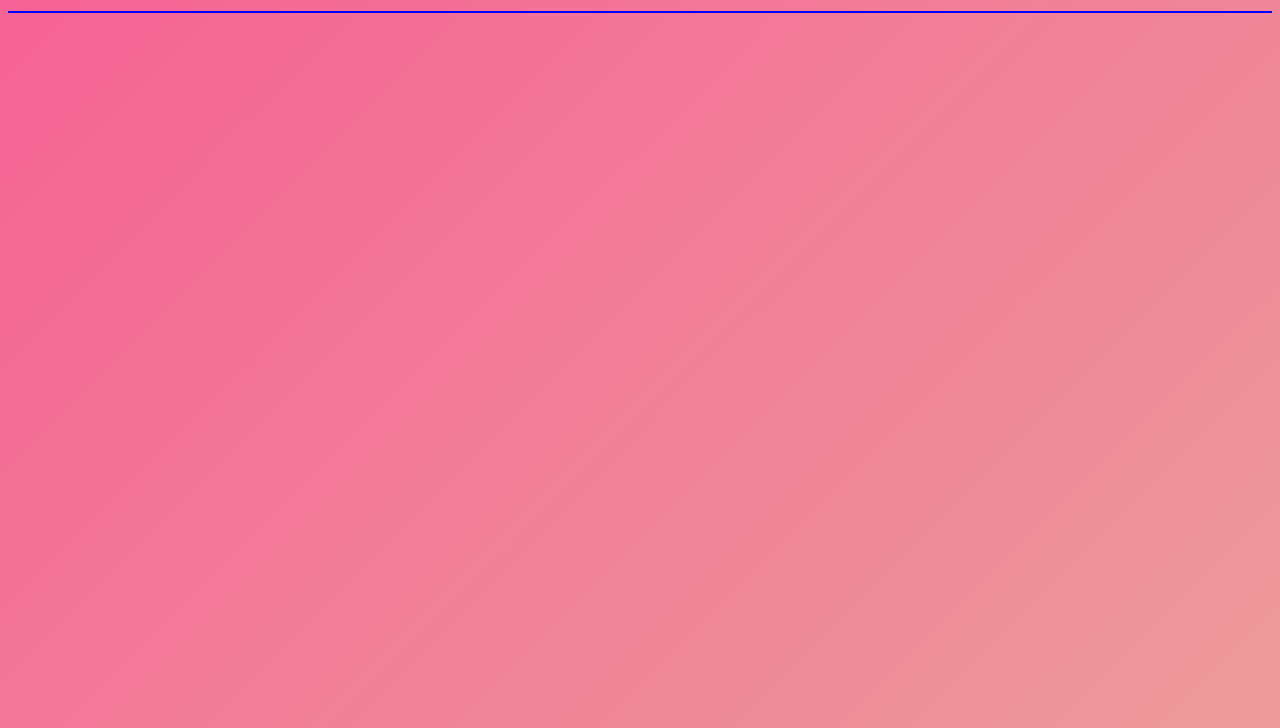
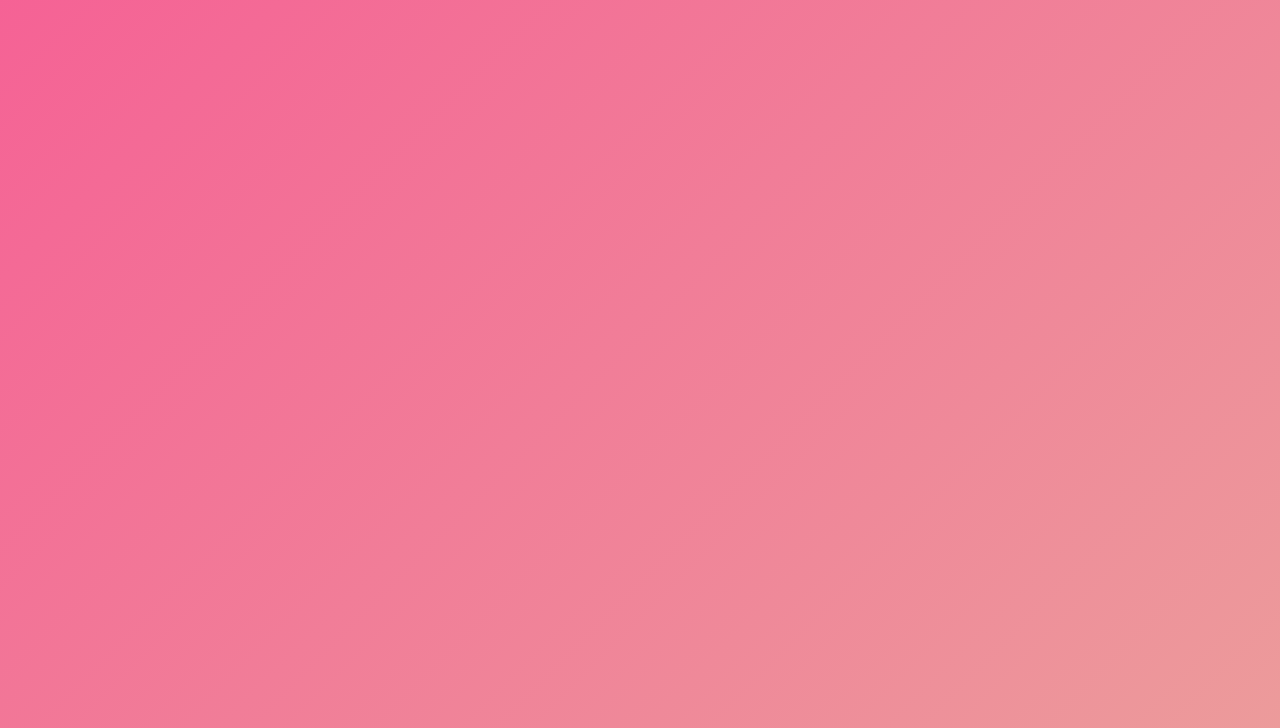
Before and after one commit to 2208-Team404NotFound/Grace_Shopper, a React app: page / in a window 1280 px wide. Shown: the part 88-816 px from the top of the page. Built offline with nearby package versions, Linux system fonts and the light colour scheme.

Commit message:
Modified: Removed the outline border  (public/style.css)

```diff
--- a/public/style.css
+++ b/public/style.css
@@ -4,44 +4,30 @@
 }
 
 header {
-    /* border: 1px solid blue; */
-
     display: flex;
     flex-direction: row;
     justify-content: space-between;
 
     width: 100%;
-
 }
 
 #logo {
-    /* border: 1px solid green; */
-
     text-align: center;
     width: 400px;
     margin: 2%;
 }
 
 nav {
-    /* border: 1px solid pink; */
-
     margin: 1%;
     width: 5em;
 }
 
 main {
-    border: 1px solid blue;
-
     display: flex;
     flex-direction: row;
-
-    /* width: 100%;
-    height: 100%; */
 }
 
 .main-body {
-    /* border: 1px solid red; */
-
     display: flex;
     flex-direction: column;
 
```
